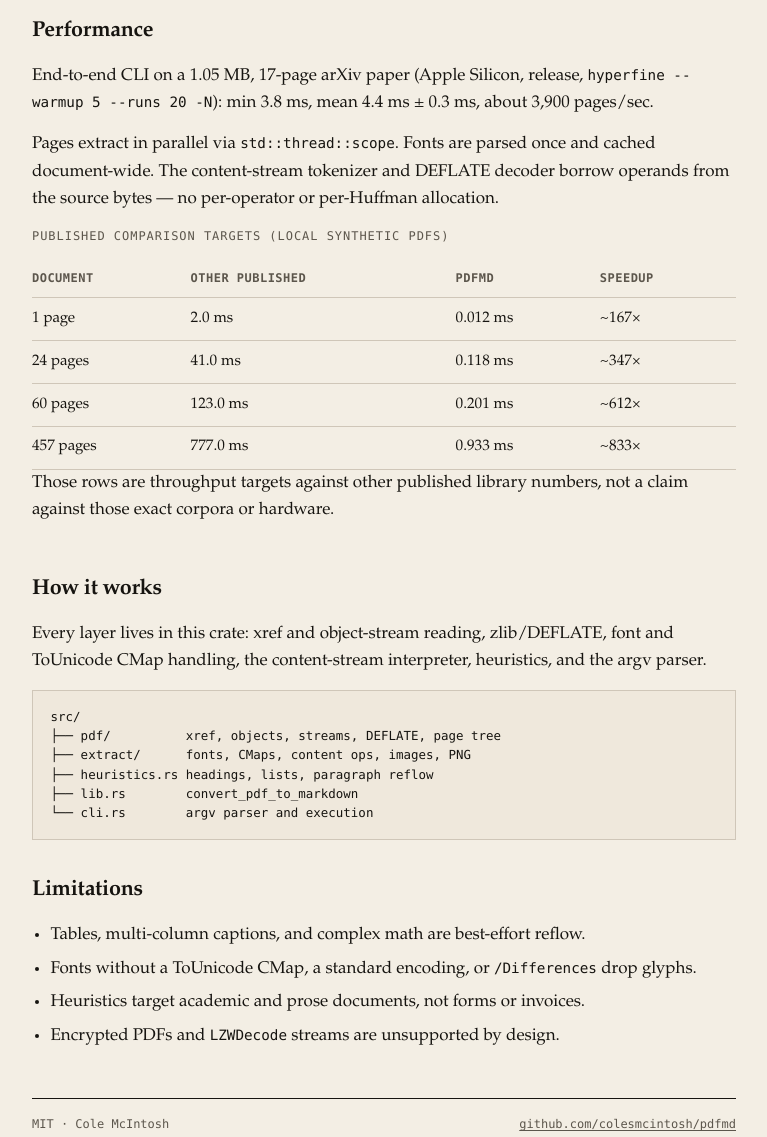
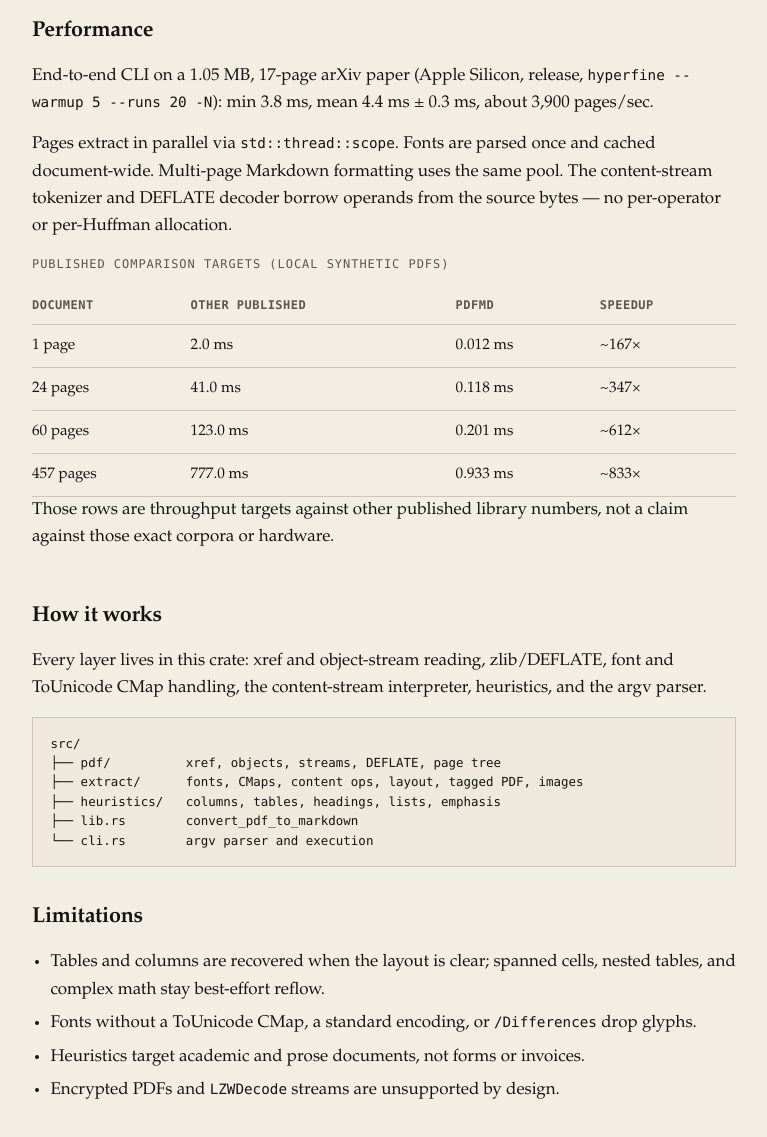
Before and after one commit to colesmcintosh/pdfmd, a plain HTML site: page docs/index.html in a window 1280 px wide. Shown: the part 1320-2457 px from the top of the page, without its empty margins (256-1023 px from the left). Drawn offline with Linux system fonts and the light colour scheme.

Commit message:
docs: refresh README for layout-aware markdown (#38)
Bring the README and Pages landing copy in line with the current
source tree, Markdown reconstruction, test count, and coverage.

Co-authored-by: Cursor Agent <cursoragent@cursor.com>
Co-authored-by: Cole McIntosh <colesmcintosh@users.noreply.github.com>

```diff
--- a/docs/index.html
+++ b/docs/index.html
@@ -33,13 +33,13 @@
         <h1>PDF to Markdown, from scratch, in a few milliseconds.</h1>
         <p class="lede">
           <code>pdfmd</code> parses the object graph, inflates streams, decodes fonts,
-          and interprets content operators itself — then recovers headings, lists,
-          and paragraphs. <code>[dependencies]</code> is empty.
+          and interprets content operators itself — then recovers columns, tables,
+          headings, lists, and paragraphs. <code>[dependencies]</code> is empty.
         </p>
         <div class="stats" role="list">
           <div role="listitem"><b>0</b><span>runtime crates</span></div>
           <div role="listitem"><b>4.4&nbsp;ms</b><span>mean, 17-page paper</span></div>
-          <div role="listitem"><b>99.84%</b><span>line coverage</span></div>
+          <div role="listitem"><b>99.04%</b><span>line coverage</span></div>
           <div role="listitem"><b>~700&nbsp;KB</b><span>release binary</span></div>
         </div>
       </section>
@@ -83,8 +83,9 @@ print!("{}", result.markdown);</pre>
         </p>
         <p>
           Pages extract in parallel via <code>std::thread::scope</code>. Fonts are parsed once
-          and cached document-wide. The content-stream tokenizer and DEFLATE decoder
-          borrow operands from the source bytes — no per-operator or per-Huffman allocation.
+          and cached document-wide. Multi-page Markdown formatting uses the same pool.
+          The content-stream tokenizer and DEFLATE decoder borrow operands from the
+          source bytes — no per-operator or per-Huffman allocation.
         </p>
         <div class="table-wrap">
           <table>
@@ -120,8 +121,8 @@ print!("{}", result.markdown);</pre>
         </p>
         <div class="arch" role="img" aria-label="Source layout of the pdfmd crate">src/
 ├── pdf/          xref, objects, streams, DEFLATE, page tree
-├── extract/      fonts, CMaps, content ops, images, PNG
-├── heuristics.rs headings, lists, paragraph reflow
+├── extract/      fonts, CMaps, content ops, layout, tagged PDF, images
+├── heuristics/   columns, tables, headings, lists, emphasis
 ├── lib.rs        convert_pdf_to_markdown
 └── cli.rs        argv parser and execution</div>
       </section>
@@ -129,7 +130,7 @@ print!("{}", result.markdown);</pre>
       <section id="limits">
         <h2>Limitations</h2>
         <ul class="limits">
-          <li>Tables, multi-column captions, and complex math are best-effort reflow.</li>
+          <li>Tables and columns are recovered when the layout is clear; spanned cells, nested tables, and complex math stay best-effort reflow.</li>
           <li>Fonts without a ToUnicode CMap, a standard encoding, or <code>/Differences</code> drop glyphs.</li>
           <li>Heuristics target academic and prose documents, not forms or invoices.</li>
           <li>Encrypted PDFs and <code>LZWDecode</code> streams are unsupported by design.</li>
```
Also changed, not shown: 1 other file.
